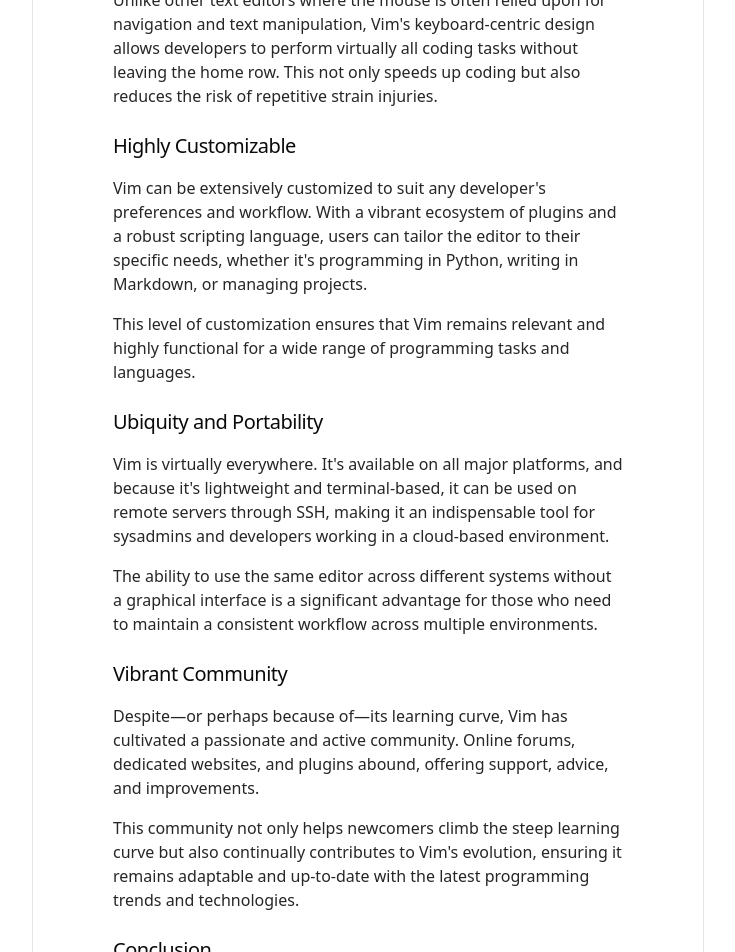
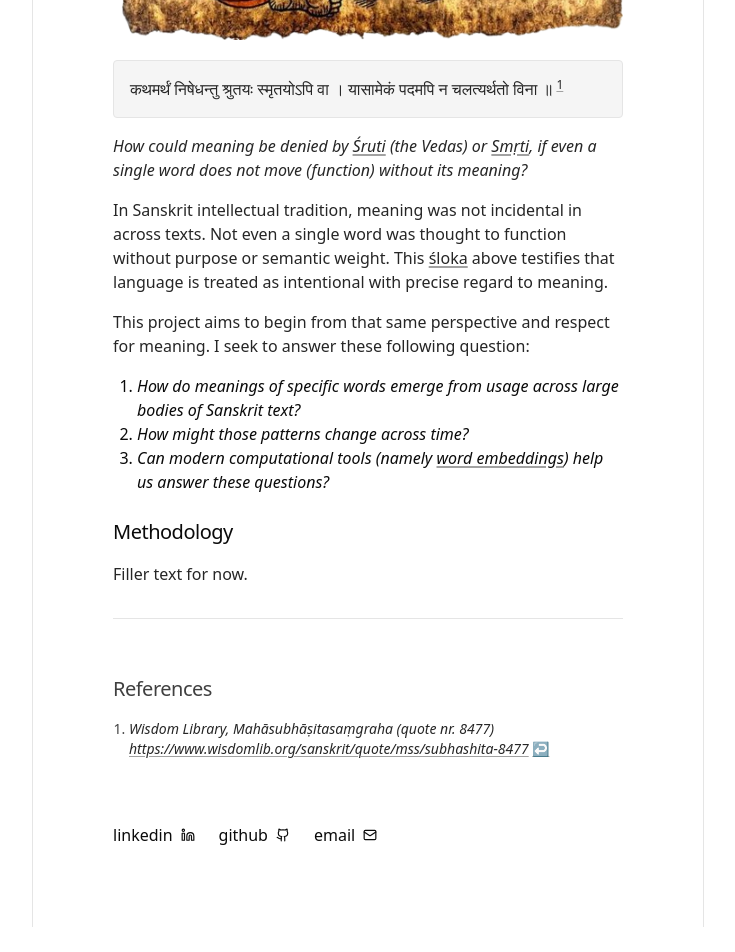
Before and after one commit to YanatPlayz/portfolio, a Next.js app: page /blog/sanskrit in a window 1280 px wide. Shown: the part 600-1552 px from the top of the page, without its empty margins (272-1007 px from the left). After the commit the page ends 1527 px from the top, so only its background shows below. Built offline with nearby package versions, Linux system fonts and the light colour scheme.

Commit message:
update post

```diff
--- a/package.json
+++ b/package.json
@@ -21,6 +21,7 @@
     "qss": "^3.0.0",
     "react": "19.1.0",
     "react-dom": "19.1.0",
+    "remark-gfm": "^4.0.1",
     "shadcn": "^3.3.1",
     "sugar-high": "^0.9.5",
     "tailwind-merge": "^3.3.1"
--- a/src/app/blog/posts/sanskrit.mdx
+++ b/src/app/blog/posts/sanskrit.mdx
@@ -1,39 +1,25 @@
 ---
-title: 'Semantic Drift in Sanskrit'
-publishedAt: '2025-12-07'
+title: 'Studying Semantic Shifts of Sanskrit'
+publishedAt: '2025-12-16'
 summary: 'Join me on my new project investigating how words change over time in ancient Sanskrit literature.'
 ---
 
-In the world of software development, where the latest and greatest tools frequently capture the spotlight, Vim stands out as a timeless classic. Despite its age and initial complexity, Vim has managed to retain a devoted following of developers who swear by its efficiency, versatility, and power.
+![humorous depiction of panini](/images/panini.png)
 
-This article delves into the reasons behind Vim's enduring appeal and why it continues to be a great tool for coding in the modern era.
+> कथमर्थं निषेधन्तु श्रुतयः स्मृतयोऽपि वा । यासामेकं पदमपि न चलत्यर्थतो विना ॥ [^1]
 
-## Efficiency and Speed
+*How could meaning be denied by [Śruti](https://www.wisdomlib.org/definition/shruti) (the Vedas) or [Smṛti](https://www.wisdomlib.org/definition/smriti), if even a single word does not move (function) without its meaning?*
 
-At the heart of Vim's philosophy is the idea of minimizing keystrokes to achieve maximum efficiency.
+In Sanskrit intellectual tradition, meaning was not incidental in across texts. Not even a single word was thought to function without purpose or semantic weight. This [śloka](https://www.wisdomlib.org/definition/sloka) above testifies that language is treated as intentional with precise regard to meaning.
 
-Unlike other text editors where the mouse is often relied upon for navigation and text manipulation, Vim's keyboard-centric design allows developers to perform virtually all coding tasks without leaving the home row. This not only speeds up coding but also reduces the risk of repetitive strain injuries.
+This project aims to begin from that same perspective and respect for meaning. I seek to answer these following question:
 
-## Highly Customizable
+1. *How do meanings of specific words emerge from usage across large bodies of Sanskrit text?*
+2. *How might those patterns change across time?*
+3. *Can modern computational tools (namely [word embeddings](https://en.wikipedia.org/wiki/Word_embedding)) help us answer these questions?*
 
-Vim can be extensively customized to suit any developer's preferences and workflow. With a vibrant ecosystem of plugins and a robust scripting language, users can tailor the editor to their specific needs, whether it's programming in Python, writing in Markdown, or managing projects.
+## Methodology
 
-This level of customization ensures that Vim remains relevant and highly functional for a wide range of programming tasks and languages.
+Filler text for now.
 
-## Ubiquity and Portability
-
-Vim is virtually everywhere. It's available on all major platforms, and because it's lightweight and terminal-based, it can be used on remote servers through SSH, making it an indispensable tool for sysadmins and developers working in a cloud-based environment.
-
-The ability to use the same editor across different systems without a graphical interface is a significant advantage for those who need to maintain a consistent workflow across multiple environments.
-
-## Vibrant Community
-
-Despite—or perhaps because of—its learning curve, Vim has cultivated a passionate and active community. Online forums, dedicated websites, and plugins abound, offering support, advice, and improvements.
-
-This community not only helps newcomers climb the steep learning curve but also continually contributes to Vim's evolution, ensuring it remains adaptable and up-to-date with the latest programming trends and technologies.
-
-## Conclusion
-
-Vim is not just a text editor; it's a way of approaching coding with efficiency and thoughtfulness. Its steep learning curve is a small price to pay for the speed, flexibility, and control it offers.
-
-For those willing to invest the time to master its commands, Vim proves to be an invaluable tool that enhances productivity and enjoyment in coding. In an age of ever-changing development tools, the continued popularity of Vim is a testament to its enduring value and utility.
+[^1]: *Wisdom Library, Mahāsubhāṣitasaṃgraha (quote nr. 8477) https://www.wisdomlib.org/sanskrit/quote/mss/subhashita-8477*
--- a/src/app/globals.css
+++ b/src/app/globals.css
@@ -247,3 +247,15 @@ table {
 .title {
   text-wrap: balance;
 }
+
+.prose .footnotes {
+  @apply mt-8 pt-8 border-t border-neutral-200 dark:border-neutral-800 text-sm text-neutral-700 dark:text-neutral-300;
+}
+
+.prose .footnotes ol {
+  @apply list-decimal pl-4;
+}
+
+.prose .footnotes li {
+  @apply mb-2;
+}
--- a/src/components/mdx.tsx
+++ b/src/components/mdx.tsx
@@ -1,4 +1,5 @@
 import Link from 'next/link'
+import remarkGfm from 'remark-gfm'
 import Image, { ImageProps } from 'next/image'
 import { MDXRemote, MDXRemoteProps } from 'next-mdx-remote/rsc'
 import { highlight } from 'sugar-high'
@@ -70,7 +71,14 @@ function slugify(str: string | React.ReactNode): string {
 
 function createHeading(level: 1 | 2 | 3 | 4 | 5 | 6) {
     const Heading = ({ children }: { children: React.ReactNode }) => {
-        const slug = slugify(children)
+        let slug = slugify(children)
+        let text = children
+
+        if (slug === 'footnotes') {
+            text = 'References'
+            slug = 'references'
+        }
+
         return React.createElement(
             `h${level}`,
             { id: slug },
@@ -81,7 +89,7 @@ function createHeading(level: 1 | 2 | 3 | 4 | 5 | 6) {
                     className: 'anchor',
                 }),
             ],
-            children
+            text
         )
     }
 
@@ -101,6 +109,16 @@ const components = {
     a: CustomLink,
     code: Code,
     Table,
+    blockquote: Blockquote,
+}
+
+function Blockquote(props: React.ComponentProps<'blockquote'>) {
+    return (
+        <blockquote
+            className="bg-neutral-100 dark:bg-neutral-900 border border-neutral-200 dark:border-neutral-800 px-4 rounded"
+            {...props}
+        />
+    )
 }
 
 export function CustomMDX(props: MDXRemoteProps) {
@@ -108,6 +126,16 @@ export function CustomMDX(props: MDXRemoteProps) {
         <MDXRemote
             {...props}
             components={{ ...components, ...(props.components || {}) }}
+            options={{
+                ...props.options,
+                mdxOptions: {
+                    ...props.options?.mdxOptions,
+                    remarkPlugins: [
+                        ...(props.options?.mdxOptions?.remarkPlugins || []),
+                        remarkGfm
+                    ]
+                }
+            }}
         />
     )
 }
```
Also changed, not shown: public/images/panini.png (added), 1 other file (tests, documents, lock files or other folders).
